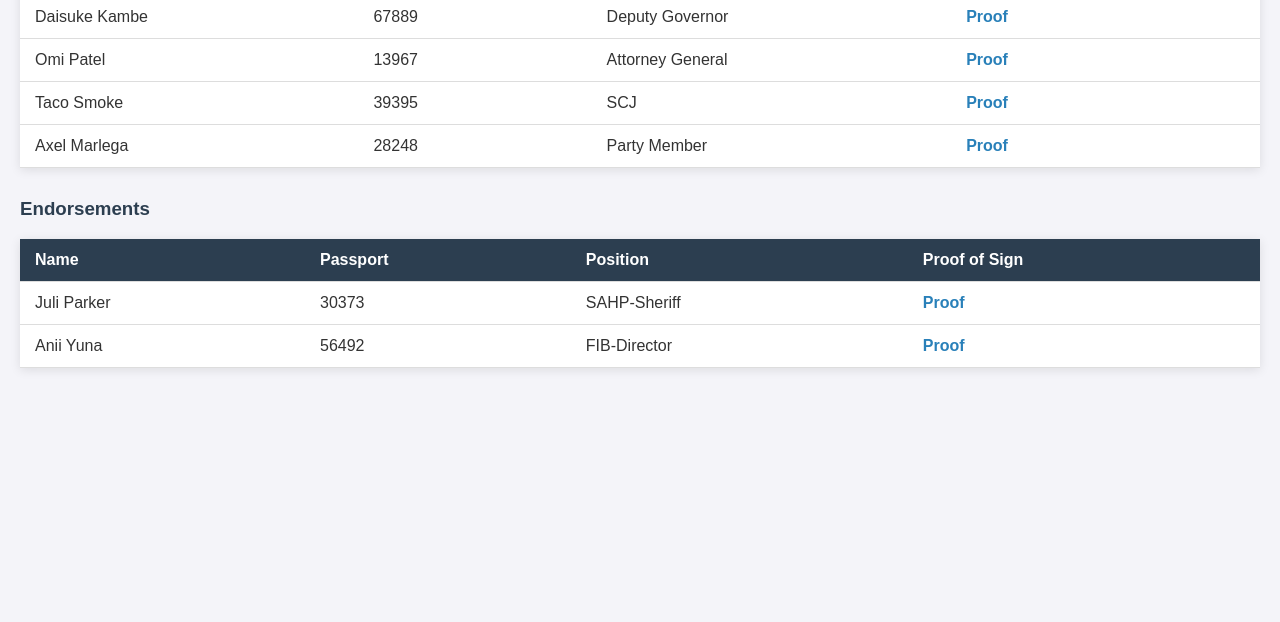
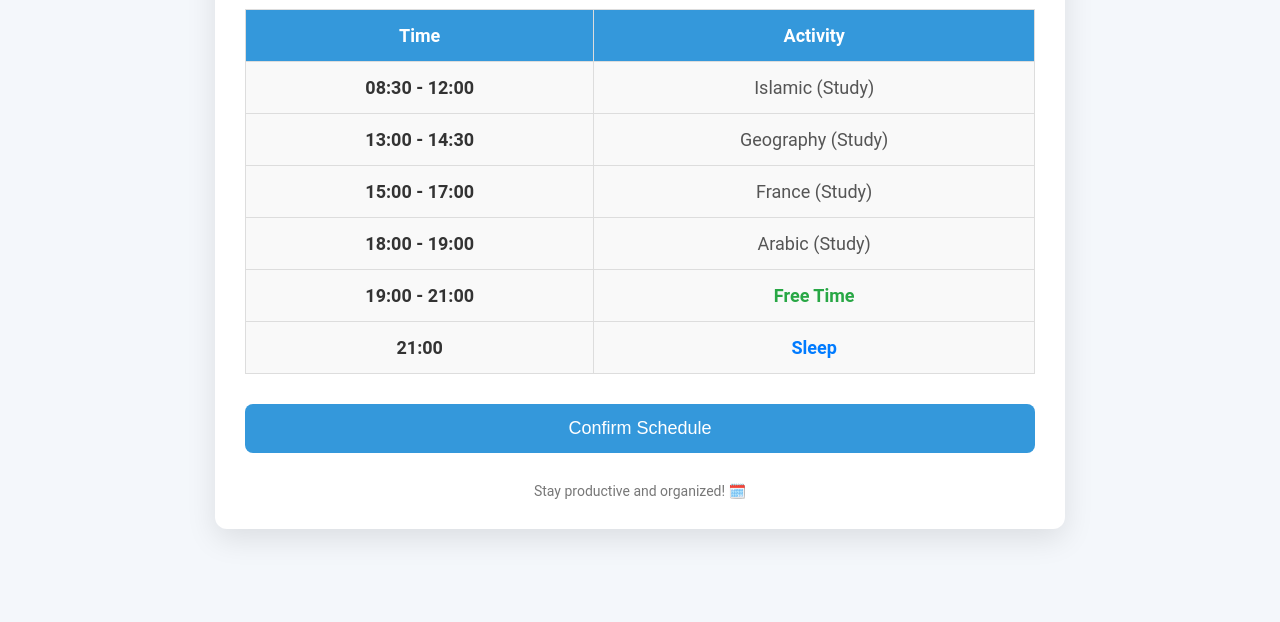
Before and after one commit to nadir111118/LSDP, a plain HTML site: page index.html in a window 1280 px wide. Shown: the part 178-800 px from the top of the page. Drawn offline with Linux system fonts and the light colour scheme.

Commit message:
Update index.html

```diff
--- a/index.html
+++ b/index.html
@@ -1,112 +1,217 @@
 <!DOCTYPE html>
-<html>
+<html lang="en">
 <head>
-    <title>Party Members and Endorsements</title>
+  <meta charset="UTF-8">
+  <meta name="viewport" content="width=device-width, initial-scale=1.0">
+  <title>Nadir Daily Schedule</title>
   <style>
+    /* Resetting some default styles */
+    * {
+      margin: 0;
+      padding: 0;
+      box-sizing: border-box;
+    }
+
     body {
-            font-family: Arial, sans-serif;
-            background-color: #f4f4f9;
+      font-family: 'Roboto', sans-serif;
+      background-color: #f4f7fb;
+      display: flex;
+      justify-content: center;
+      align-items: center;
+      height: 100vh;
+      padding: 0 20px;
+    }
+
+    .container {
+      width: 100%;
+      max-width: 850px;
+      background-color: #fff;
+      border-radius: 12px;
+      padding: 30px;
+      box-shadow: 0 10px 30px rgba(0, 0, 0, 0.1);
+    }
+
+    h1 {
+      text-align: center;
+      font-size: 32px;
       color: #333;
-            margin: 0;
-            padding: 20px;
+      margin-bottom: 25px;
+      font-weight: bold;
     }
-        h2, h3 {
-            color: #2c3e50;
-        }
+
     table {
       width: 100%;
       border-collapse: collapse;
-            margin-bottom: 30px;
-            background-color: #fff;
-            box-shadow: 0 2px 10px rgba(0, 0, 0, 0.1);
     }
+
     th, td {
-            padding: 12px 15px;
-            border-bottom: 1px solid #ddd;
-            text-align: left;
+      padding: 15px 20px;
+      text-align: center;
+      border: 1px solid #ddd;
+      font-size: 18px;
     }
+
     th {
-            background-color: #2c3e50;
-            color: #fff;
+      background-color: #3498db;
+      color: white;
+      font-weight: bold;
     }
-        tr:hover {
+
+    td {
+      background-color: #f9f9f9;
+      transition: background-color 0.3s ease;
+    }
+
+    td:hover {
       background-color: #f1f1f1;
     }
-        a {
-            color: #2980b9;
-            text-decoration: none;
+
+    .time-slot {
+      font-weight: bold;
+      color: #333;
+    }
+
+    .activity {
+      font-style: italic;
+      color: #555;
+    }
+
+    .free-time {
+      color: #28a745;
       font-weight: bold;
     }
-        a:hover {
-            text-decoration: underline;
+
+    .sleep-time {
+      color: #007bff;
+      font-weight: bold;
+    }
+
+    .activity-cell {
+      font-size: 18px;
+      color: #555;
+    }
+
+    .activity-cell.free-time {
+      color: #28a745;
+      font-weight: bold;
+    }
+
+    .activity-cell.sleep-time {
+      color: #007bff;
+      font-weight: bold;
+    }
+
+    button {
+      width: 100%;
+      padding: 14px;
+      background-color: #3498db;
+      color: white;
+      border: none;
+      font-size: 18px;
+      margin-top: 30px;
+      border-radius: 8px;
+      cursor: pointer;
+      transition: background-color 0.3s ease;
+    }
+
+    button:hover {
+      background-color: #2980b9;
+    }
+
+    .footer {
+      text-align: center;
+      margin-top: 30px;
+      font-size: 14px;
+      color: #777;
+    }
+
+    /* Media query for smaller devices */
+    @media (max-width: 768px) {
+      .container {
+        padding: 15px;
+      }
+
+      h1 {
+        font-size: 28px;
+      }
+
+      table {
+        font-size: 16px;
+      }
+
+      th, td {
+        padding: 12px;
+      }
     }
   </style>
 </head>
 <body>
+  <div class="container">
+    <h1>Nadir Daily Schedule</h1>
 
-<h2>Party Members</h2>
     <table>
+      <thead>
         <tr>
-    <th>Name</th>
-    <th>Passport</th>
-    <th>Position</th>
-    <th>Proof of Sign</th>
+          <th>Time</th>
+          <th>Activity</th>
+        </tr>
+      </thead>
+      <tbody>
+        <tr>
+          <td class="time-slot">08:30 - 12:00</td>
+          <td class="activity-cell">
+            <a href="https://youtube.com/playlist?list=PLY917b_Zh4reH0Ke8C5Z2vA8YKQR7_YWu&feature=shared" target="_blank" style="text-decoration: none; color: inherit;">
+              Islamic (Study)
+            </a>
+          </td>
         </tr>
         <tr>
-    <td>Mohit Maxx</td>
-    <td>76940</td>
-    <td>Governor</td>
-    <td><a href="https://imgur.com/a/M43zwof">Proof</a></td>
+          <td class="time-slot">13:00 - 14:30</td>
+          <td class="activity-cell">
+            <a href="https://youtube.com/playlist?list=PLY917b_Zh4rcq891X3jJo0F09MEjeFOio&feature=shared" target="_blank" style="text-decoration: none; color: inherit;">
+              Geography (Study)
+            </a>
+          </td>
         </tr>
         <tr>
-    <td>Daisuke Kambe</td>
-    <td>67889</td>
-    <td>Deputy Governor</td>
-    <td><a href="https://imgur.com/a/zw5IRR3">Proof</a></td>
+          <td class="time-slot">15:00 - 17:00</td>
+          <td class="activity-cell">
+            <a href="https://youtube.com/playlist?list=PLY917b_Zh4reFuMmzL_HS40egdqzu-cFo&feature=shared" target="_blank" style="text-decoration: none; color: inherit;">
+              France (Study)
+            </a>
+          </td>
         </tr>
         <tr>
-    <td>Omi Patel</td>
-    <td>13967</td>
-    <td>Attorney General</td>
-    <td><a href="https://imgur.com/a/zw5IRR3">Proof</a></td>
+          <td class="time-slot">18:00 - 19:00</td>
+          <td class="activity-cell">
+            <a href="https://youtube.com/playlist?list=PLY917b_Zh4renoDD7FhZRBThgczOSzLaz&feature=shared" target="_blank" style="text-decoration: none; color: inherit;">
+              Arabic (Study)
+            </a>
+          </td>
         </tr>
         <tr>
-    <td>Taco Smoke</td>
-    <td>39395</td>
-    <td>SCJ</td>
-    <td><a href="https://imgur.com/a/Nyr5Ulv">Proof</a></td>
+          <td class="time-slot">19:00 - 21:00</td>
+          <td class="activity-cell free-time">Free Time</td>
         </tr>
         <tr>
-    <td>Axel Marlega</td>
-    <td>28248</td>
-    <td>Party Member</td>
-    <td><a href="https://imgur.com/a/jl05hl8">Proof</a></td>
+          <td class="time-slot">21:00</td>
+          <td class="activity-cell sleep-time">Sleep</td>
         </tr>
-  <!-- Add more rows as needed -->
+      </tbody>
     </table>
 
-<h3>Endorsements</h3>
-<table>
-  <tr>
-    <th>Name</th>
-    <th>Passport</th>
-    <th>Position</th>
-    <th>Proof of Sign</th>
-  </tr>
-  <tr>
-    <td>Juli Parker</td>
-    <td>30373</td>
-    <td>SAHP-Sheriff</td>
-    <td><a href="https://imgur.com/a/P40WYA1">Proof</a></td>
-  </tr>
-  <tr>
-    <td>Anii Yuna</td>
-    <td>56492</td>
-    <td>FIB-Director</td>
-    <td><a href="https://imgur.com/a/pu8znoq">Proof</a></td>
-  </tr>
-  <!-- Add more endorsement rows as needed -->
-</table>
+    <button onclick="confirmSchedule()">Confirm Schedule</button>
 
+    <div class="footer">
+      <p>Stay productive and organized! 🗓️</p>
+    </div>
+  </div>
+
+  <script>
+    // Function to display a confirmation alert when the button is clicked
+    function confirmSchedule() {
+      alert("Your schedule is confirmed! Stay on track and productive.");
+    }
+  </script>
 </body>
 </html>
```
Lines whose indentation alone changed are shown as unchanged.
